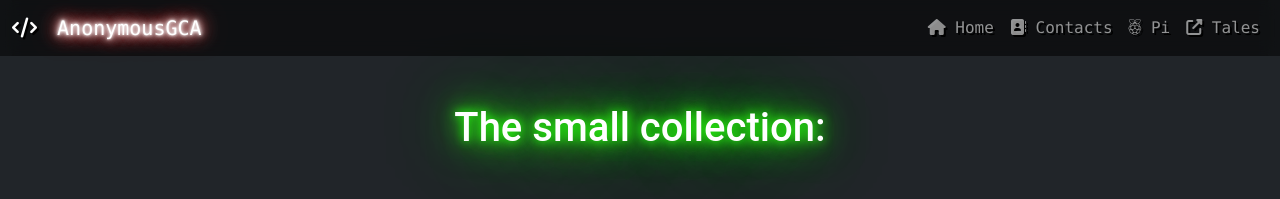
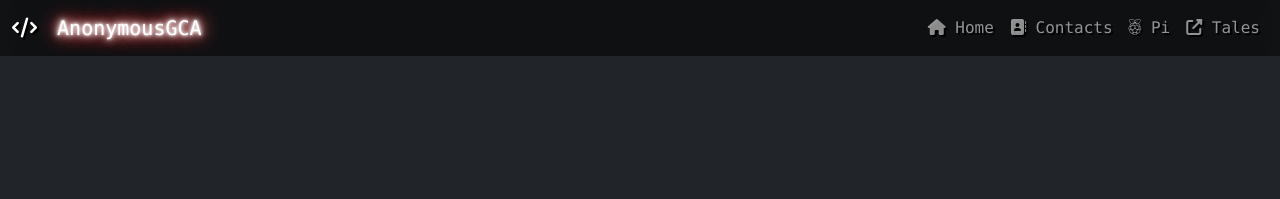
Before and after one commit to GABRYCA/AnonymousGCA-Website, a SvelteKit app: page /collection in a window 1280 px wide. Shown: the top 199 px of the page. Built offline with nearby package versions, Linux system fonts and the light colour scheme.

Commit message:
Changelogs: - AOS animations

```diff
--- a/src/routes/collection/+page.svelte
+++ b/src/routes/collection/+page.svelte
@@ -17,11 +17,11 @@
 <div class="container-xxl">
     <div class="row justify-content-center mt-4">
         <div class="col text-center">
-            <p class="h1 title mt-4 mb-4">The small collection:</p>
+            <p class="h1 title mt-4 mb-4" data-aos="fade-up">The small collection:</p>
         </div>
     </div>
 
-    <div class="row mt-4">
+    <div class="row mt-4" data-aos="fade-up">
 
         <!-- Raspberry Pi Zero 2W Info-->
         <div class="col-12 col-md-7 bg-black bg-opacity-50 p-4 pb-2 rounded-5 raspberry">
```
